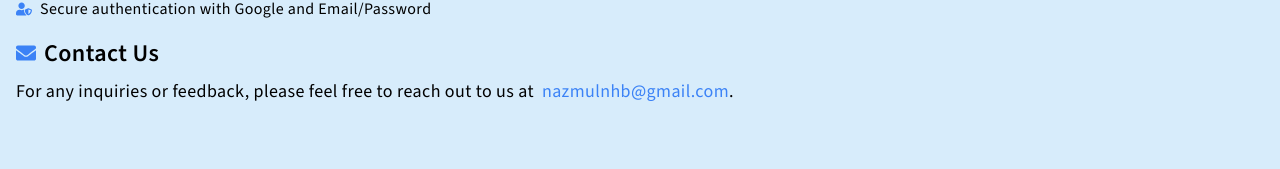
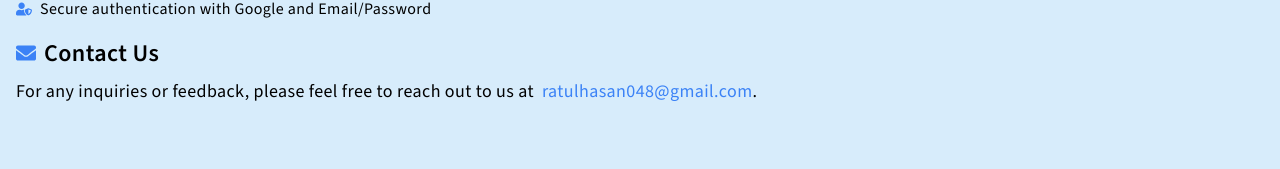
Before and after one commit to Artreeus/Prodigy_client, a React (Vite) app: page /about in a window 1280 px wide. Shown: the part 503-672 px from the top of the page. Built offline with nearby package versions, Linux system fonts and the light colour scheme; no server answers.

Commit message:
mail changed

```diff
--- a/src/pages/About.tsx
+++ b/src/pages/About.tsx
@@ -79,10 +79,10 @@
 				For any inquiries or feedback, please feel free to reach out to
 				us at
 				<a
-					href="mailto:nazmulnhb@gmail.com"
+					href="mailto:ratulhasan048@gmail.com"
 					className="text-blue-500 hover:border-b hover:border-prodigy-primary hover:text-prodigy-primary transition-all duration-300 ml-2"
 				>
-					nazmulnhb@gmail.com
+					ratulhasan048@gmail.com
 				</a>
 				.
 			</p>
```
